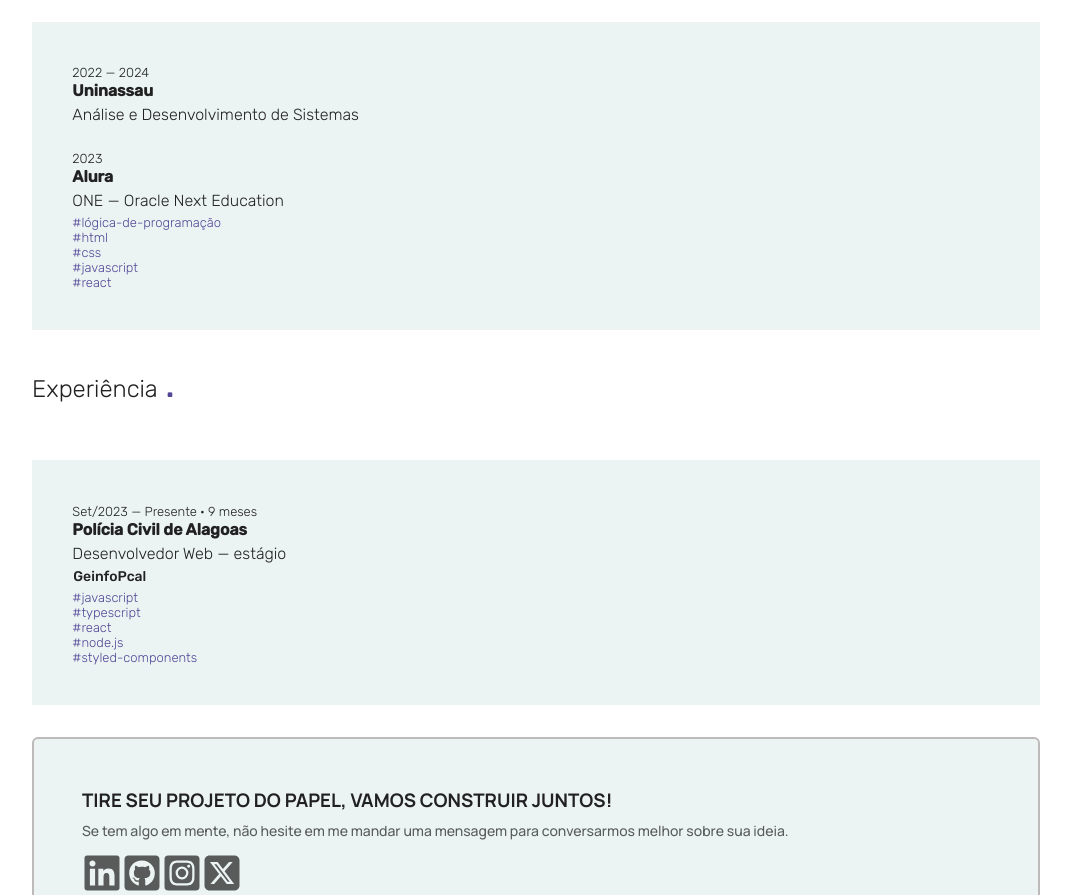
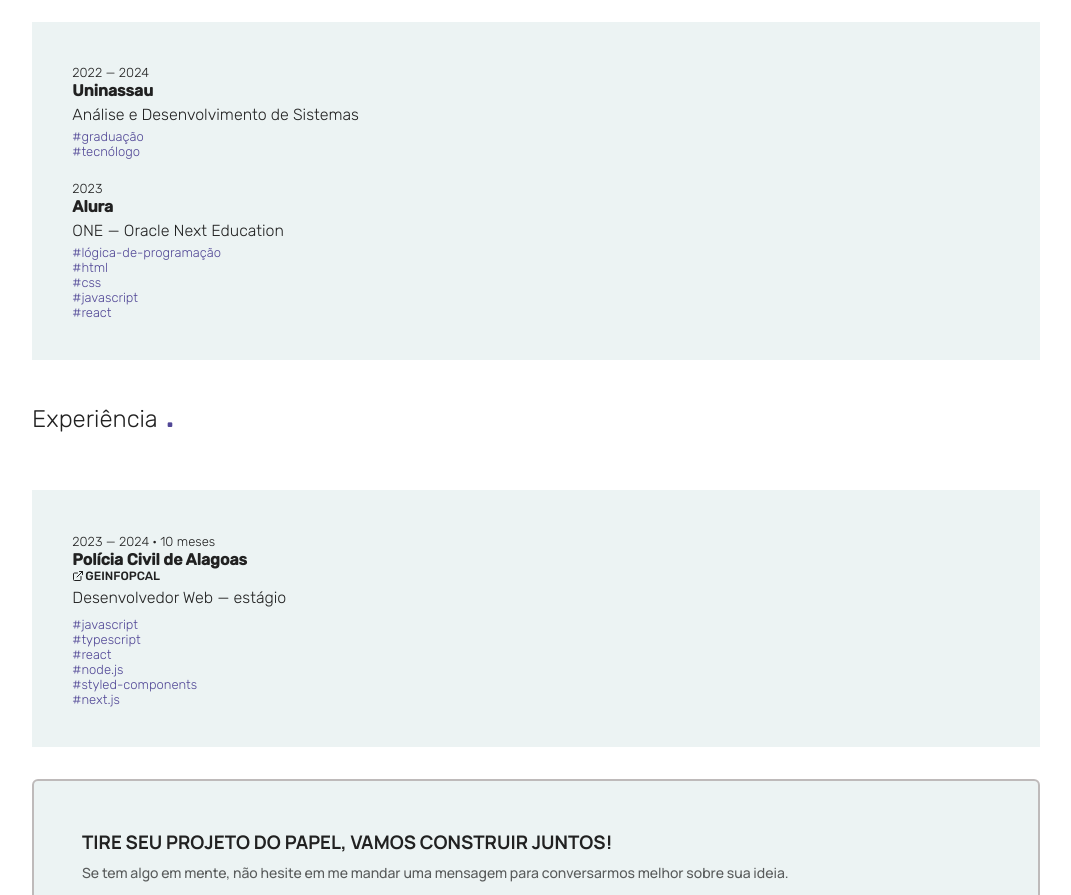
Before and after one commit to jonathafernandes/portfolio.jonathafernandes, a React (Vite) app: page /about in a window 1280 px wide. Shown: the part 760-1655 px from the top of the page, without its empty margins (104-1175 px from the left). Built offline with nearby package versions, Linux system fonts and the light colour scheme.

Commit message:
componetization about card

```diff
--- a/src/App.css
+++ b/src/App.css
@@ -142,8 +142,9 @@
 }
 
 .professional-experience a {
-    font-size: 14px;
+    font-size: 0.75rem;
     font-weight: 400;
+    text-transform: uppercase;
 }
 
 .professional-experience img {
--- /dev/null
+++ b/src/components/about-card.tsx
@@ -0,0 +1,33 @@
+import { LuExternalLink } from "react-icons/lu";
+import React from 'react';
+
+interface AboutCardProps {
+    date?: string;
+    title?: string;
+    description?: string;
+    url?: string;
+    organization?: string;
+    tags?: string[];
+}
+
+const AboutCard: React.FC<AboutCardProps> = ({ date, title, description, url, organization, tags }) => {
+    return (
+        <>
+            <span>{date}</span>
+            <h4>{title}</h4>
+            <div className="link">
+                {url && organization && ('')}
+                {url && <LuExternalLink size={12} />}
+                <a href={url} target="_blank" rel="noopener noreferrer">{organization}</a>
+            </div>
+            <p>{description}</p>
+            <ul>
+                {tags?.map((tag, index) => (
+                    <li key={index} className="tag">#{tag}</li>
+                ))}
+            </ul>
+        </>
+    );
+};
+
+export default AboutCard;
--- a/src/pages/about.tsx
+++ b/src/pages/about.tsx
@@ -1,23 +1,21 @@
-import React, { useEffect } from 'react';
+import React from 'react';
 
 import aboutImage03 from '../../public/others/about-IMG_2023.webp';
+import AboutCard from '../components/about-card';
+
+// TODO: Implement this function
+// const calculateMonthsSinceJune2024 = () => {
+//     const startDate = new Date(2024, 6);
+//     const currentDate = new Date();
+//     const yearsDifference = currentDate.getFullYear() - startDate.getFullYear();
+//     const monthsDifference = currentDate.getMonth() - startDate.getMonth();
+
+//     return yearsDifference * 12 + monthsDifference;
+// };
 
 const About: React.FC = () => {
-    useEffect(() => {
-        const currentDateWorking = document.getElementById('current-date-working');
-        if (currentDateWorking) {
-            currentDateWorking.textContent = `${getMonths()} meses`;
-        }
-    }, []);
-
-    function getMonths() {
-        const currentDate = new Date();
-        const september2023 = new Date(2023, 7);
-        const monthsDiff = (currentDate.getFullYear() - september2023.getFullYear()) * 12 +
-            (currentDate.getMonth() - september2023.getMonth());
-
-        return monthsDiff;
-    }
+    // TODO: Implement this function
+    // const monthsSinceJune2024 = calculateMonthsSinceJune2024();
 
     return (
         <>
@@ -43,20 +41,9 @@
                     <h2>Formação <span>.</span></h2>
                 </div>
                 <div className="academic-education-text">
-                <span>2022 — 2024</span>
-                <h4>Uninassau</h4>
-                <p>Análise e Desenvolvimento de Sistemas</p>
+                    <AboutCard date="2022 — 2024" title="Uninassau" description="Análise e Desenvolvimento de Sistemas" tags={['graduação', 'tecnólogo']} />
                     <br />
-                <span>2023</span>
-                <h4>Alura</h4>
-                <p>ONE — Oracle Next Education</p>
-                <ul>
-                    <li className="tag">#lógica-de-programação</li>
-                    <li className="tag">#html</li>
-                    <li className="tag">#css</li>
-                    <li className="tag">#javascript</li>
-                    <li className="tag">#react</li>
-                </ul>
+                    <AboutCard date="2023" title="Alura" description="ONE — Oracle Next Education" tags={['lógica-de-programação', 'html', 'css', 'javascript', 'react']} />
                 </div>
             </section>
 
@@ -65,23 +52,26 @@
                     <h2>Experiência <span>.</span></h2>
                 </div>
                 <div className="professional-experience">
-                <span>Set/2023 — Presente · </span>
-                <span id="current-date-working"></span>
-                <h4>Polícia Civil de Alagoas</h4>
-                <p>Desenvolvedor Web — estágio</p>
-            <div className="link">
-                <i className="ph-bold ph-link"></i>
-                <a href="https://github.com/GeinfoPcal" target="_blank" rel="noopener noreferrer">
-                GeinfoPcal
-                </a>
-            </div>
-            <ul>
-                <li className="tag">#javascript</li>
-                <li className="tag">#typescript</li>
-                <li className="tag">#react</li>
-                <li className="tag">#node.js</li>
-                <li className="tag">#styled-components</li>
-            </ul>
+                    <AboutCard
+                        date="2023 — 2024 · 10 meses"
+                        title="Polícia Civil de Alagoas"
+                        description="Desenvolvedor Web — estágio"
+                        url="https://github.com/GeinfoPcal"
+                        organization="GeinfoPcal"
+                    />
+
+                    {/* TODO: Implement this card
+                    <br />
+                    <AboutCard
+                        date={`Junho/2024 — Presente · ${monthsSinceJune2024} ${monthsSinceJune2024 === 1 ? 'mês' : 'meses'}`}
+                        title='Polícia Civil de Alagoas'
+                        description='Desenvolvedor Web — Júnior'
+                        url="https://github.com/GeinfoPcal"
+                        organization="GeinfoPcal"
+                    /> */}
+                    <AboutCard
+                        tags={['javascript', 'typescript', 'react', 'node.js', 'styled-components', 'next.js']}
+                    />
                 </div>
             </section>
         </>
```
Lines whose indentation alone changed are shown as unchanged.
